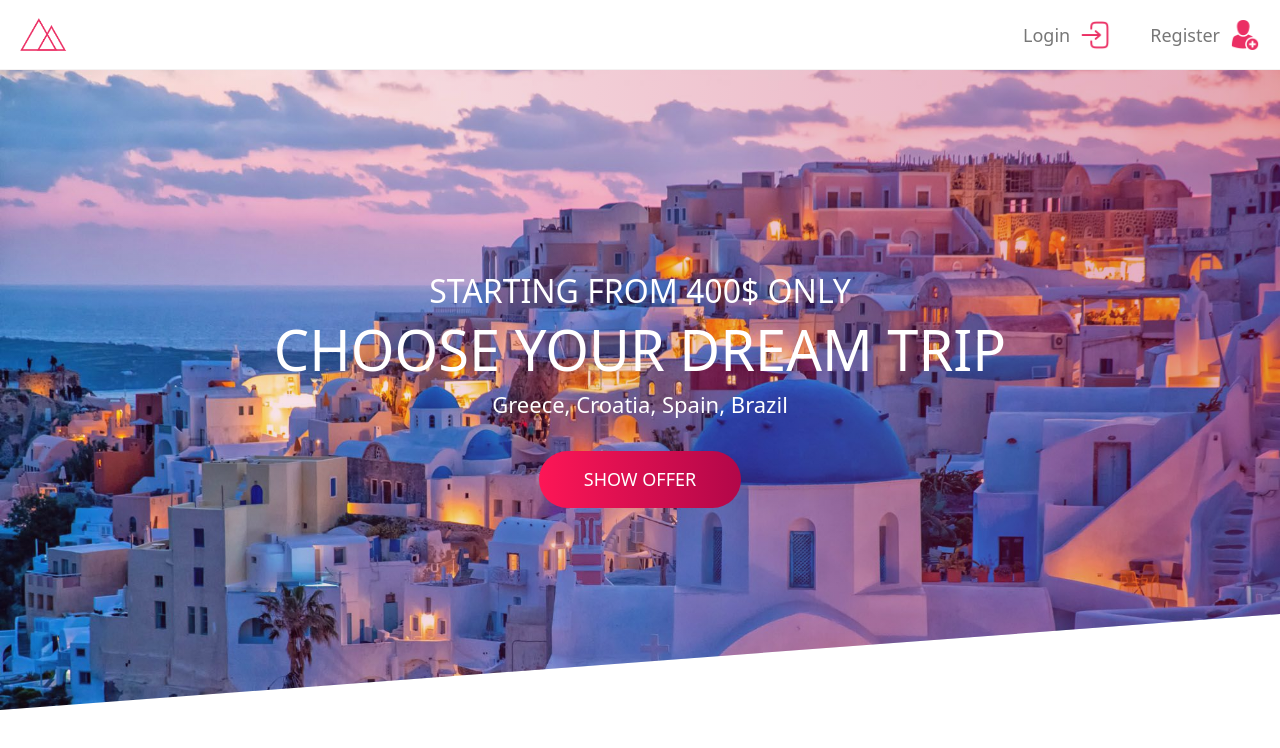
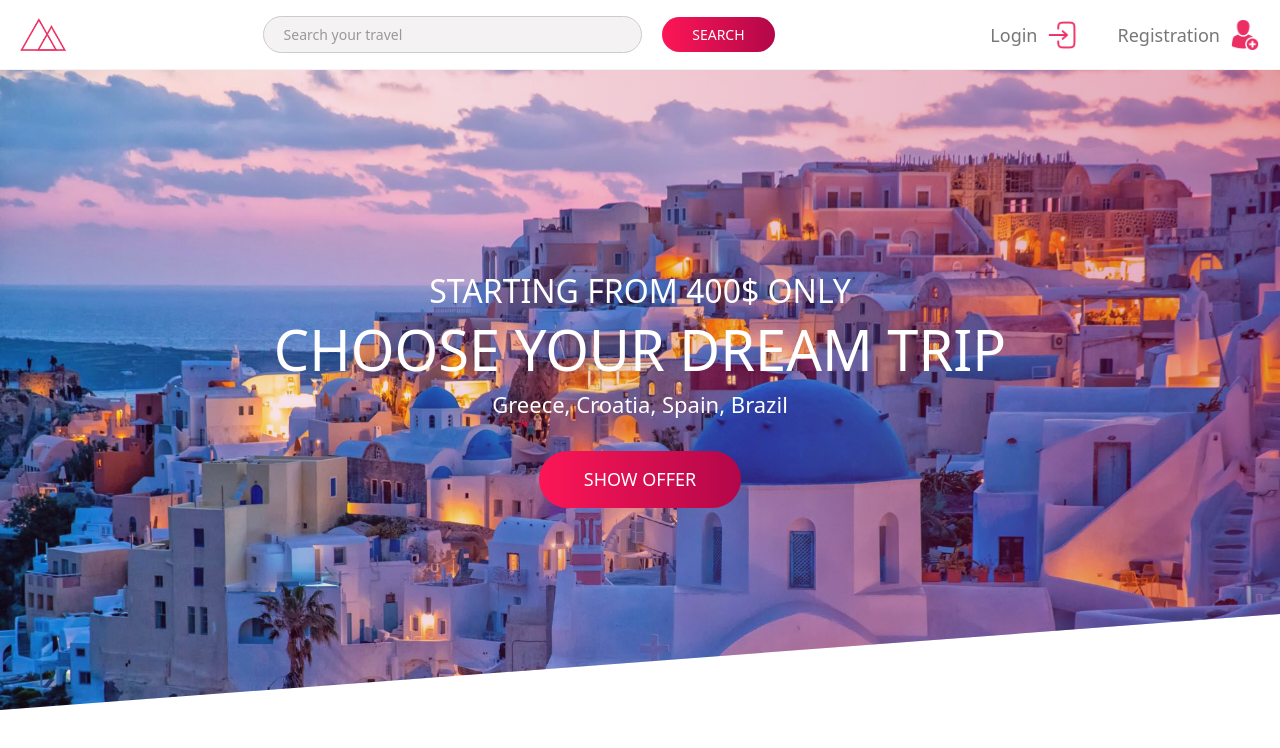
Before and after one commit to krystianwojda/TrilloBooking, a Nuxt app: page / in a window 1280 px wide. Shown: the top 748 px of the page. Built offline with nearby package versions, Linux system fonts and the light colour scheme.

Commit message:
Building Search Bar

```diff
--- a/app.vue
+++ b/app.vue
@@ -15,6 +15,12 @@ useHead({
   <!--HEADER-->
   <header class="header">
     <img class="header__logo" src="@/src/logo.png" alt="logo">
+    <!--SEARCH BAR -->
+    <div class="header__search-bar">
+      <input type="text" class="header__search-bar__input" placeholder="Search your travel">
+      <button class="header__search-bar__button">Search</button>
+    </div>
+    <!--SEARCH BAR END -->
     <!--USER NAVIGATION-->
     <nav class="user-nav">
       <div class="user-nav__item">
@@ -22,13 +28,13 @@ useHead({
         <img class="user-nav__item-icon" src="@/src/login.png" alt="Login">
       </div>
       <div class="user-nav__item">
-        <span class="user-nav__item-title">Register</span>
+        <span class="user-nav__item-title">Registration</span>
         <img class="user-nav__item-icon" src="@/src/new-user.png" alt="Register">
       </div>
     </nav>
-    <!--USER NAVIGATION-->
+    <!--USER NAVIGATION END-->
   </header>
-  <!--HEADER-->
+  <!--HEADER END-->
   <!--HOME-->
   <section class="hero">
     <div class="hero__text-box">
@@ -40,7 +46,7 @@ useHead({
       </div>
     </div>
   </section>
-  <!--HOME-->
+  <!--HOME END-->
 </template>
 
 <style lang="scss">
@@ -67,6 +73,59 @@ body {
   &__logo {
     height: 3.25rem;
     margin-left: 2rem;
+  }
+
+  &__search-bar {
+    flex: 0 0 40%;
+    display: flex;
+    align-items: center;
+    justify-content: space-between;
+
+    @media screen and (max-width: 1024px) {
+      flex: 0 0 50%;
+    }
+
+    &__input {
+      font-family: inherit;
+      font-size: inherit;
+      color: inherit;
+      background-color: $color-grey-light-2;
+      border: 1px solid $color-grey-light-4;
+      padding: .7rem 2rem;
+      width: 100%;
+      border-radius: 100px;
+      transition: all .7s;
+      margin-right: 2rem;
+
+      &:focus {
+        outline: none;
+        background-color: $color-grey-light-3;
+        transform: scale(1.03);
+      }
+
+      &::-webkit-input-placeholder {
+        font-weight: 100;
+        color: $color-grey-dark-3;
+      }
+    }
+
+    &__button {
+      padding: .7rem 3rem;
+      font-size: inherit;
+      color: #fff;
+      border: none;
+      font-weight: 300;
+      text-transform: uppercase;
+      border-radius: 100px;
+      background-image: linear-gradient(to right, $color-primary-light, $color-primary-dark);
+      position: relative;
+      transition: all .7s;
+    }
+
+    &__button:hover {
+      background-image: linear-gradient(to right, #ff094f, #850237);
+      transform: scale(1.05);
+    }
   }
 
   .user-nav {
```
